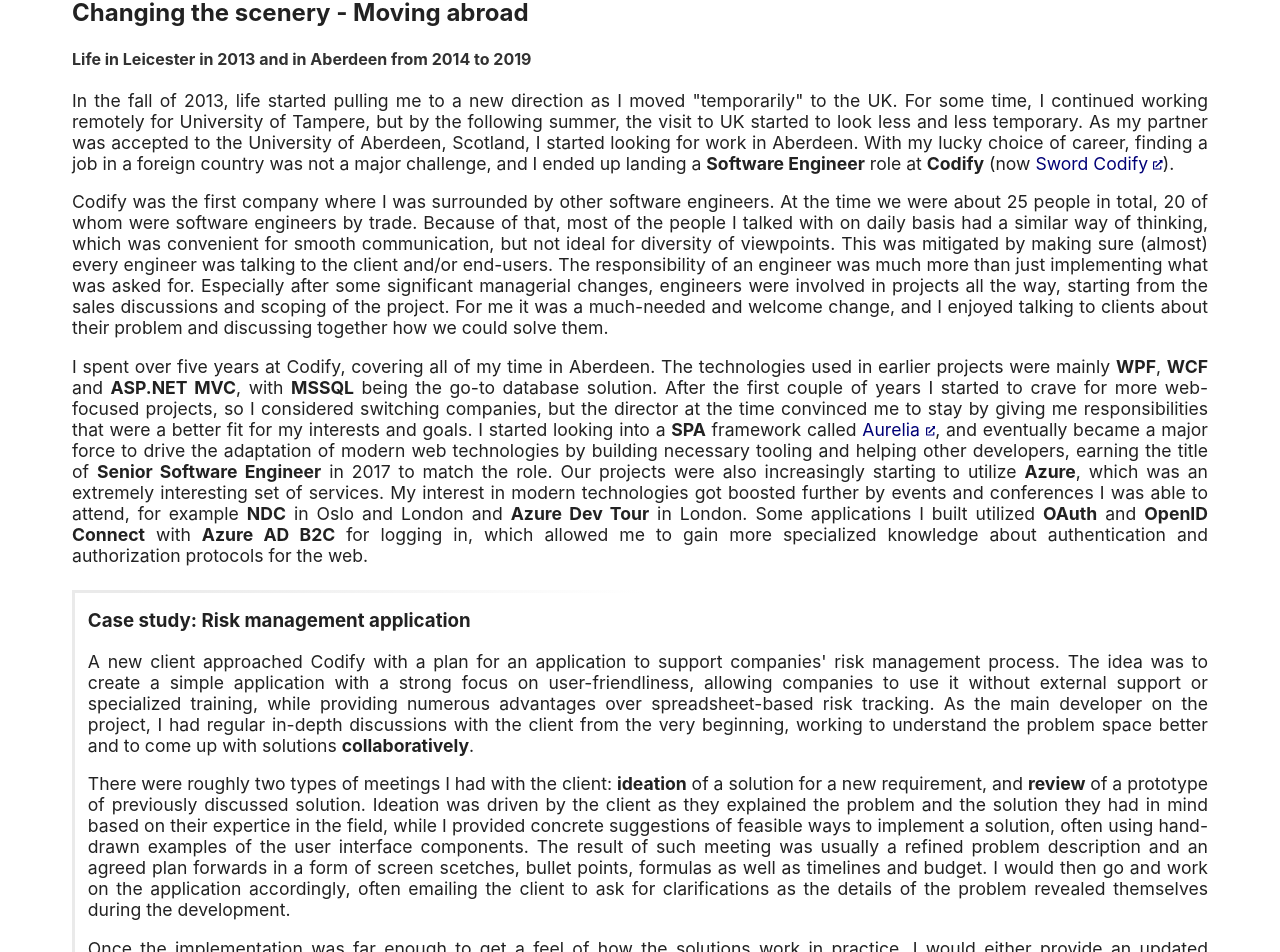
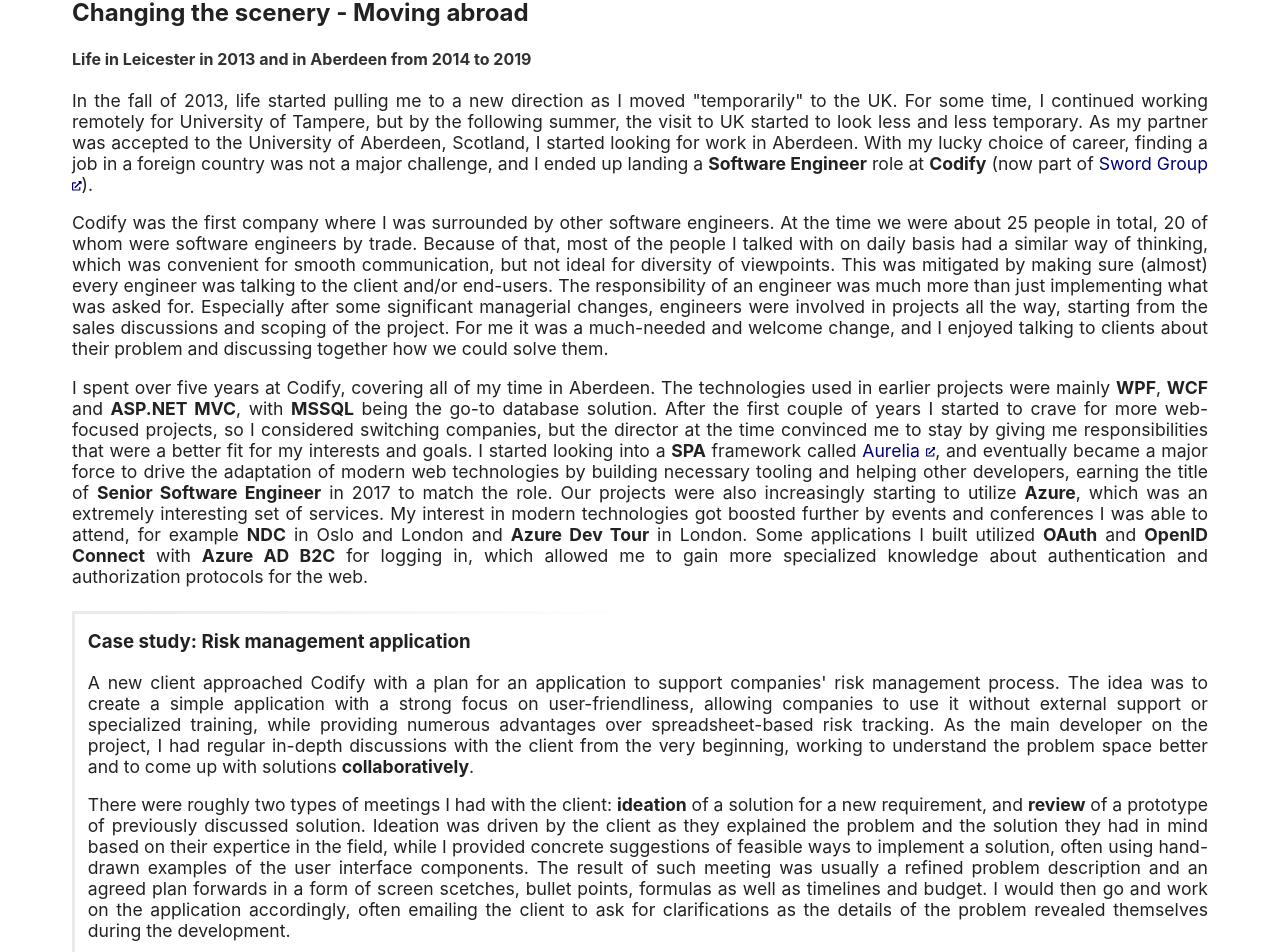
Before and after one commit to vuorinem/mikko.vuorinen.info, a Next.js app: page /narrative-cv in a window 1280 px wide. Shown: the part 7206-8158 px from the top of the page. Built offline with nearby package versions, Linux system fonts and the light colour scheme; a web font is replaced by a local one.

Commit message:
Change Codify link as the previous domain is no longer used

```diff
--- a/app/narrative-cv/page.tsx
+++ b/app/narrative-cv/page.tsx
@@ -267,7 +267,7 @@
                 <h2>Changing the scenery - Moving abroad</h2>
                 <h4>Life in Leicester in 2013 and in Aberdeen from 2014 to 2019</h4>
                 <p>
-                    In the fall of 2013, life started pulling me to a new direction as I moved &quot;temporarily&quot; to the UK. For some time, I continued working remotely for University of Tampere, but by the following summer, the visit to UK started to look less and less temporary. As my partner was accepted to the University of Aberdeen, Scotland, I started looking for work in Aberdeen. With my lucky choice of career, finding a job in a foreign country was not a major challenge, and I ended up landing a <b>Software Engineer</b> role at <b>Codify</b> (now <ExternalLink href="https://www.sword-codify.com/">Sword Codify</ExternalLink>).
+                    In the fall of 2013, life started pulling me to a new direction as I moved &quot;temporarily&quot; to the UK. For some time, I continued working remotely for University of Tampere, but by the following summer, the visit to UK started to look less and less temporary. As my partner was accepted to the University of Aberdeen, Scotland, I started looking for work in Aberdeen. With my lucky choice of career, finding a job in a foreign country was not a major challenge, and I ended up landing a <b>Software Engineer</b> role at <b>Codify</b> (now part of <ExternalLink href="https://www.sword-group.com/">Sword Group</ExternalLink>).
                 </p>
                 <p>
                     Codify was the first company where I was surrounded by other software engineers. At the time we were about 25 people in total, 20 of whom were software engineers by trade. Because of that, most of the people I talked with on daily basis had a similar way of thinking, which was convenient for smooth communication, but not ideal for diversity of viewpoints. This was mitigated by making sure (almost) every engineer was talking to the client and/or end-users. The responsibility of an engineer was much more than just implementing what was asked for. Especially after some significant managerial changes, engineers were involved in projects all the way, starting from the sales discussions and scoping of the project. For me it was a much-needed and welcome change, and I enjoyed talking to clients about their problem and discussing together how we could solve them.
```
